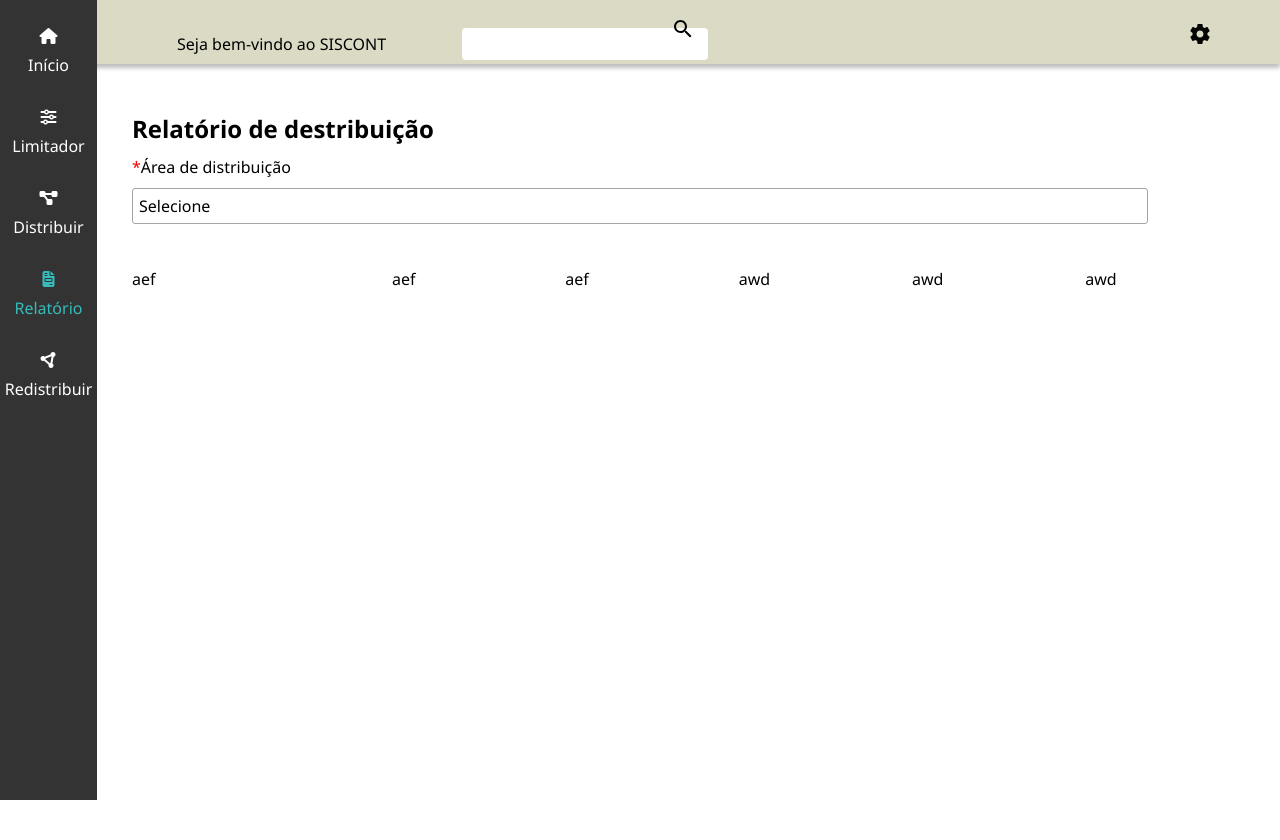
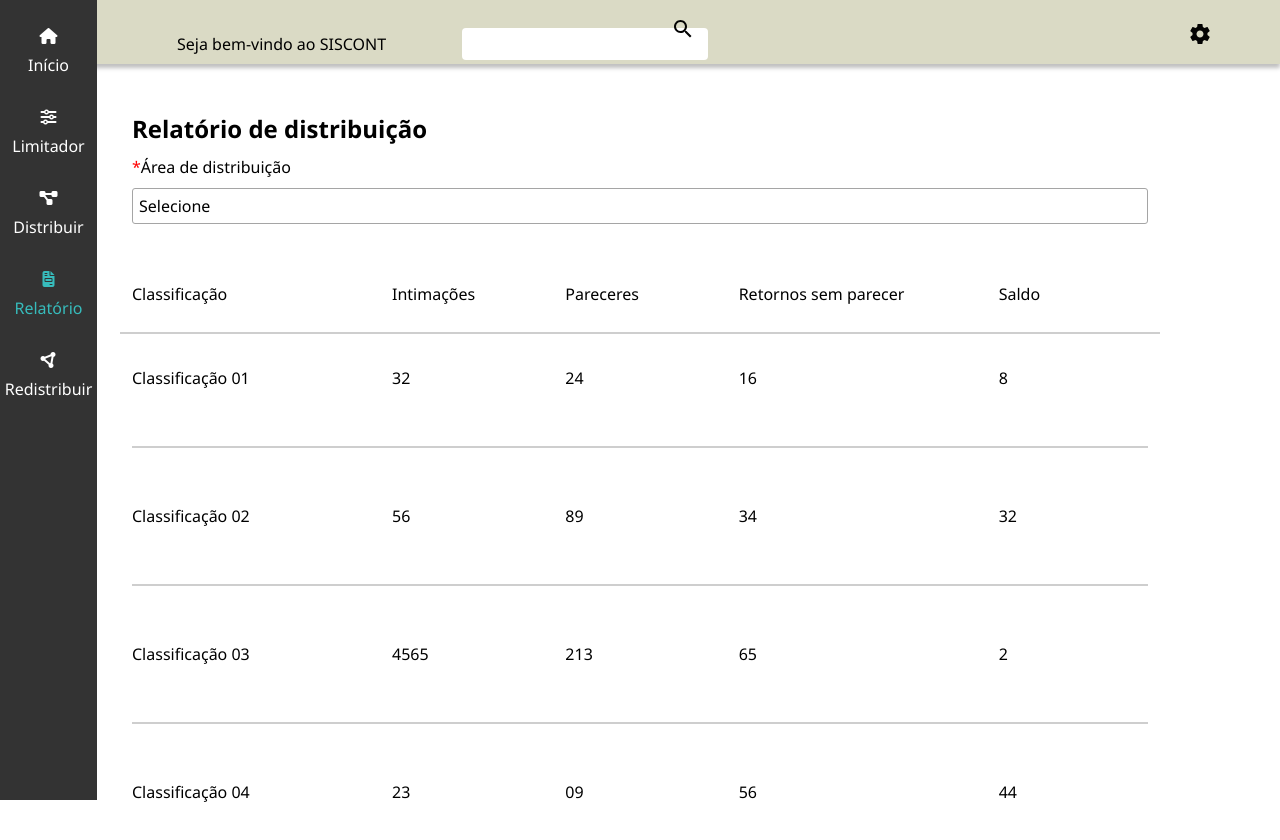
Before and after one commit to Lealzzera/VUE-PROJECT, a Vue app: page /relatorio in a window 1280 px wide. Shown: the top 840 px of the page. Before the commit the page ends 800 px from the top, so only its background shows below. Built offline with nearby package versions, Linux system fonts and the light colour scheme.

Commit message:
Ajustes nas telas e criação da report view

```diff
--- a/src/views/DistributeView/DistributeView.vue
+++ b/src/views/DistributeView/DistributeView.vue
@@ -10,6 +10,8 @@
 						<form>
 							<div class="form-group">
 								<p class="title">Selecione a área</p>
+
+								<!-- TODO: AJUSTAR OS CHECKBOX POIS ESTÃO BUGADOS AO DESELECIONAR A OPÇÃO -->
 								<div class="check_group">
 									<input
 										type="checkbox"
@@ -50,8 +52,12 @@
 									<option value="valor3">Valor 3</option>
 								</select>
 							</div>
+							<p>
+								{{ processos.length }} processos pendentes de
+								distribuição
+							</p>
 							<button class="limiter-save">
-								Distribuição concluída
+								Distribuir processos
 							</button>
 						</form>
 					</div>
--- a/src/views/ReportView/ReportView.vue
+++ b/src/views/ReportView/ReportView.vue
@@ -5,7 +5,7 @@
 			<div class="container">
 				<div class="row">
 					<div class="col-12">
-                        <h2>Relatório de destribuição</h2>
+						<h2>Relatório de distribuição</h2>
 						<div class="form-group">
 							<p class="title">Área de distribuição</p>
 							<select name="distribuicao" id="distribution">
@@ -18,29 +18,95 @@
 					</div>
 				</div>
 
-                <div class="row">
-                    <div class="col-3">aef</div>
-                    <div class="col-2">aef</div>
-                    <div class="col-2">aef</div>
-                    <div class="col-2">awd</div>
-                    <div class="col-2">awd</div>
-                    <div class="col-1">awd</div>
+				<div class="row row-title">
+					<div class="col-3">Classificação</div>
+					<div class="col-2">Intimações</div>
+					<div class="col-2">Pareceres</div>
+					<div class="col-3">Retornos sem parecer</div>
+					<div class="col-2">Saldo</div>
 				</div>
-
-
+				<div class="list">
+					<div
+						class="row row-itens"
+						v-for="(
+							{
+								classificacao,
+								intimacoes,
+								pareceres,
+								retornos,
+								saldo,
+							},
+							key
+						) in processos"
+						:key="key"
+					>
+						<div class="col-3">{{ classificacao }}</div>
+						<div class="col-2">{{ intimacoes }}</div>
+						<div class="col-2">{{ pareceres }}</div>
+						<div class="col-3">{{ retornos }}</div>
+						<div class="col-2">{{ saldo }}</div>
+					</div>
+				</div>
 			</div>
 		</main>
 	</section>
 </template>
 <script>
-
-import HeaderComponent from '@/components/HeaderComponent/HeaderComponent.vue';
+	import HeaderComponent from "@/components/HeaderComponent/HeaderComponent.vue";
 	export default {
-        name: 'ReportView',
+		data() {
+			return {
+				processos: [
+					{
+						classificacao: "Classificação 01",
+						intimacoes: "32",
+						pareceres: "24",
+						retornos: "16",
+						saldo: "8",
+					},
+					{
+						classificacao: "Classificação 02",
+						intimacoes: "56",
+						pareceres: "89",
+						retornos: "34",
+						saldo: "32",
+					},
+					{
+						classificacao: "Classificação 03",
+						intimacoes: "4565",
+						pareceres: "213",
+						retornos: "65",
+						saldo: "2",
+					},
+					{
+						classificacao: "Classificação 04",
+						intimacoes: "23",
+						pareceres: "09",
+						retornos: "56",
+						saldo: "44",
+					},
+					{
+						classificacao: "Classificação 05",
+						intimacoes: "32",
+						pareceres: "24",
+						retornos: "16",
+						saldo: "8",
+					},
+					{
+						classificacao: "Classificação 06",
+						intimacoes: "34",
+						pareceres: "3",
+						retornos: "675",
+						saldo: "56",
+					},
+				],
+			};
+		},
+		name: "ReportView",
 		components: {
-            HeaderComponent
-        }
-    }
+			HeaderComponent,
+		},
+	};
 </script>
 
 <style scoped lang="less">
@@ -55,21 +121,35 @@ import HeaderComponent from '@/components/HeaderComponent/HeaderComponent.vue';
 			font-weight: 600;
 			margin: 0 0 11px;
 		}
-        .title{
+		.title {
 			margin: 0 0 10px;
-            &:before{
+			&:before {
 				content: "*";
 				color: red;
 			}
 		}
-        .form-group{
+		.form-group {
 			margin: 0 0 20px;
-            select{
+			select {
 				width: 100%;
 				border-radius: 3px;
 				padding: 6px;
 				border: 1px solid #a5a5a5;
 			}
 		}
+
+		.row-title {
+			padding: 15px 0;
+			border-bottom: 2px solid #cecece;
+		}
+
+		.list {
+			overflow-y: auto;
+			max-height: 65vh;
+			.row-itens {
+				border-bottom: 2px solid #cecece;
+				padding: 45px 0;
+			}
+		}
 	}
 </style>
```
Lines whose indentation alone changed are shown as unchanged.
